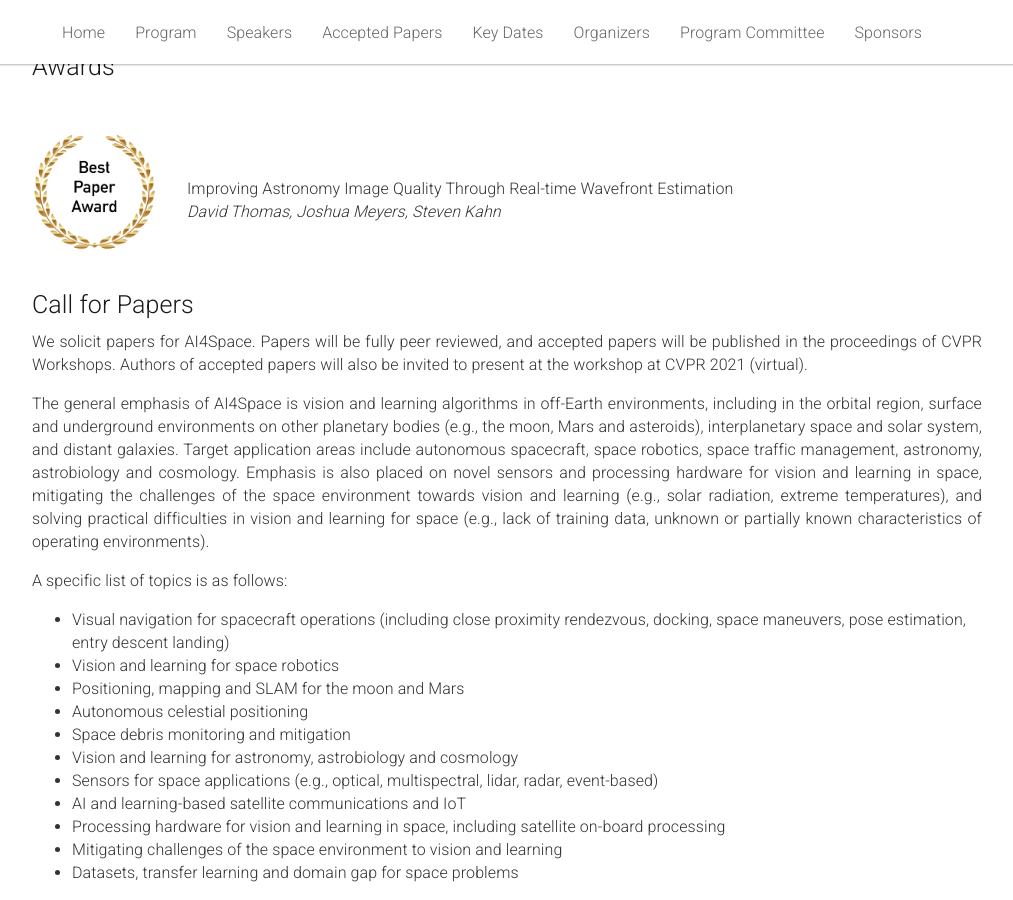
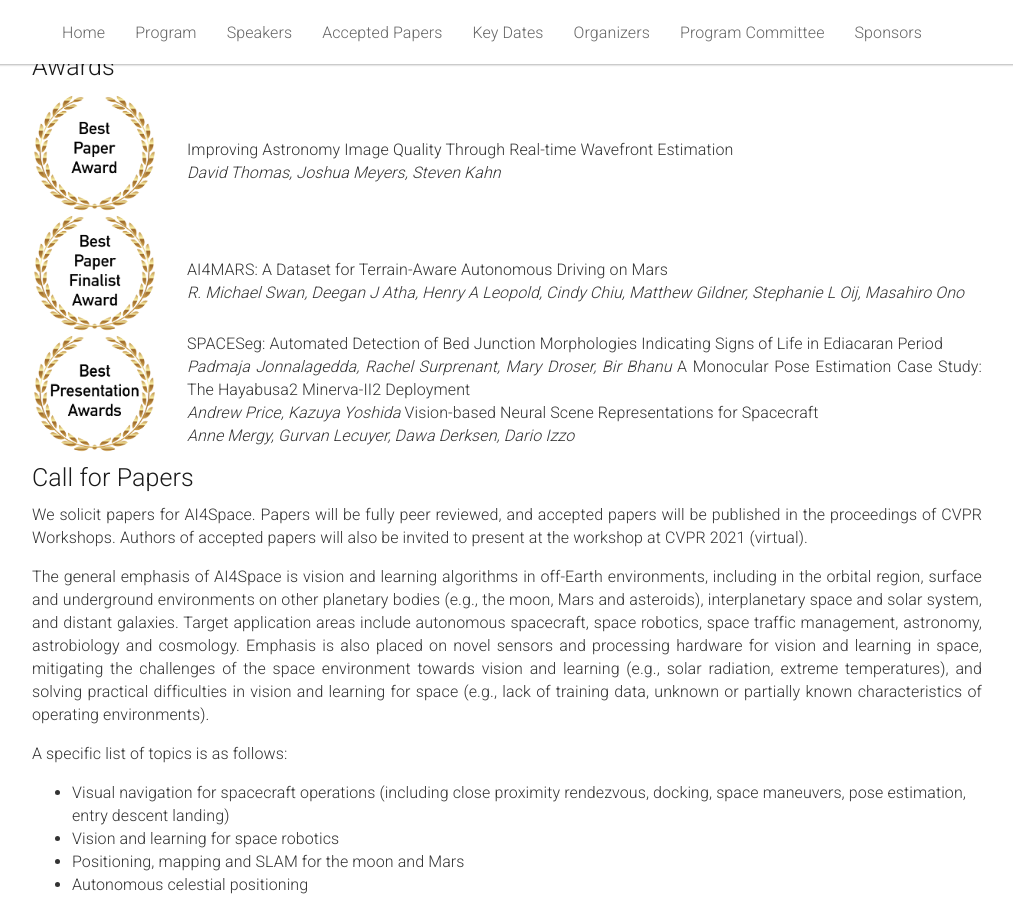
Before and after one commit to AIforSpace/2024, a Jekyll site: the page built from _pages/home.md, in a window 1280 px wide and 900 px high, scrolled down 5666 px. Shown: the whole window, without its empty margins (133-1146 px from the left). Built offline with Jekyll 4.4.1, drawn with Linux system fonts in a browser that asks for light colours.

Commit message:
add awards

```diff
--- a/_pages/home.md
+++ b/_pages/home.md
@@ -428,9 +428,8 @@ acknowledgements: ""
   <div class="col-xs-12">
     <h2>Awards</h2>
   </div>
-</div><br>
+</div>
 
-<!-- 26 -->
 <div class="row">
   <div class="col-md-12">
     <img class="people-pic" style="float:left;margin-right:30px;" src="{{ "/static/img/bpa.png" | prepend:site.baseurl }}">
@@ -438,7 +437,31 @@ acknowledgements: ""
     <br><br>Improving Astronomy Image Quality Through Real-time Wavefront Estimation <br><em>David Thomas, Joshua Meyers, Steven Kahn</em>
     </p>
   </div>
-</div><br>
+</div>
+
+<div class="row">
+  <div class="col-md-12">
+    <img class="people-pic" style="float:left;margin-right:30px;" src="{{ "/static/img/bpfa.png" | prepend:site.baseurl }}">
+    <p>
+    <br><br>AI4MARS: A Dataset for Terrain-Aware Autonomous Driving on Mars<br>
+    <em>R. Michael Swan, Deegan J Atha, Henry A Leopold, Cindy Chiu, Matthew Gildner, Stephanie L Oij, Masahiro Ono</em>
+    </p>
+  </div>
+</div>
+
+<div class="row">
+  <div class="col-md-12">
+    <img class="people-pic" style="float:left;margin-right:30px;" src="{{ "/static/img/bpra.png" | prepend:site.baseurl }}">
+    <p>
+    SPACESeg: Automated Detection of Bed Junction Morphologies Indicating Signs of Life in Ediacaran Period
+    <br><em>Padmaja Jonnalagedda, Rachel Surprenant, Mary Droser, Bir Bhanu</em>
+    A Monocular Pose Estimation Case Study: The Hayabusa2 Minerva-II2 Deployment
+    <br><em>Andrew Price, Kazuya Yoshida</em>
+    Vision-based Neural Scene Representations for Spacecraft
+    <br><em>Anne Mergy, Gurvan Lecuyer, Dawa Derksen, Dario Izzo</em>
+    </p>
+  </div>
+</div>
 
 
 
```
